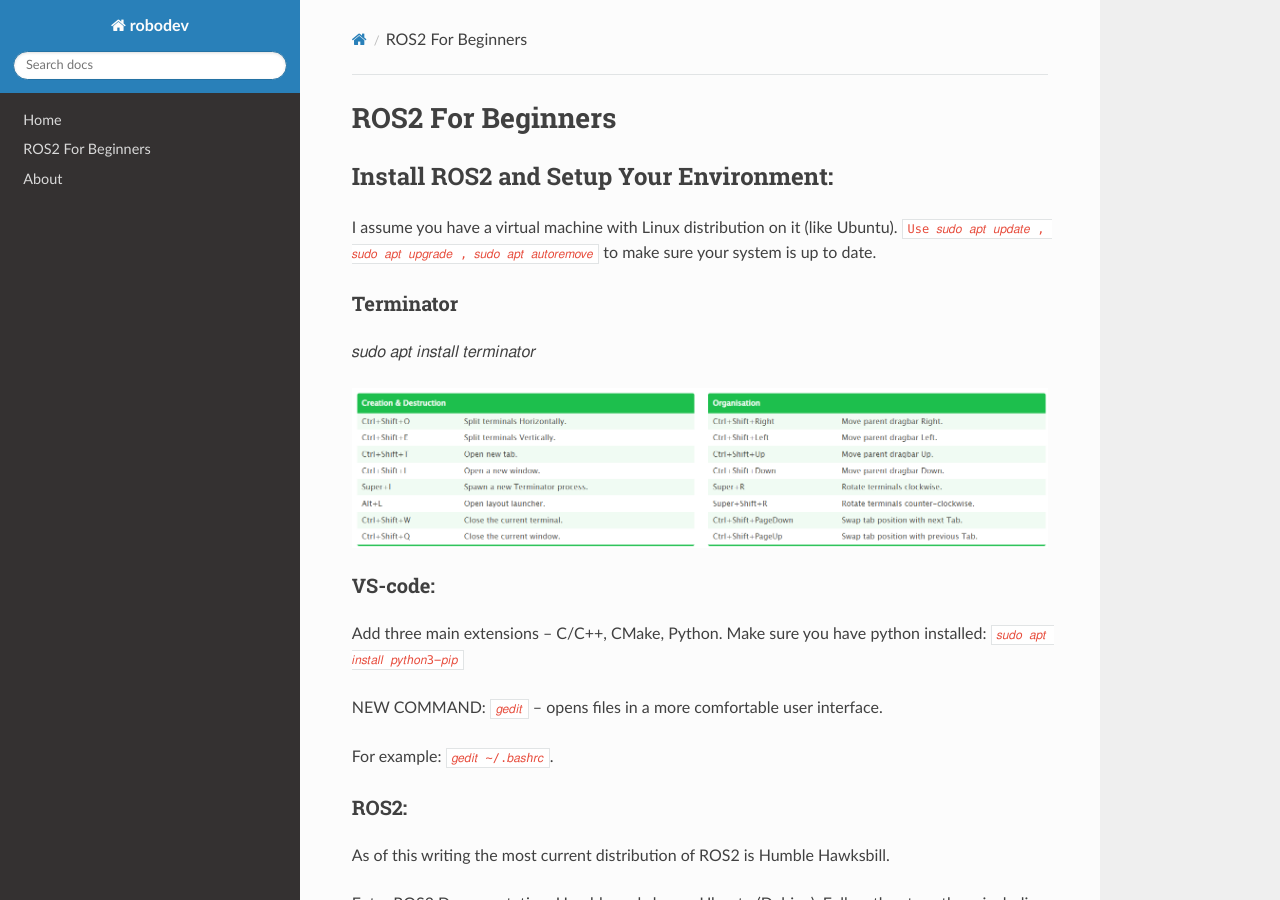
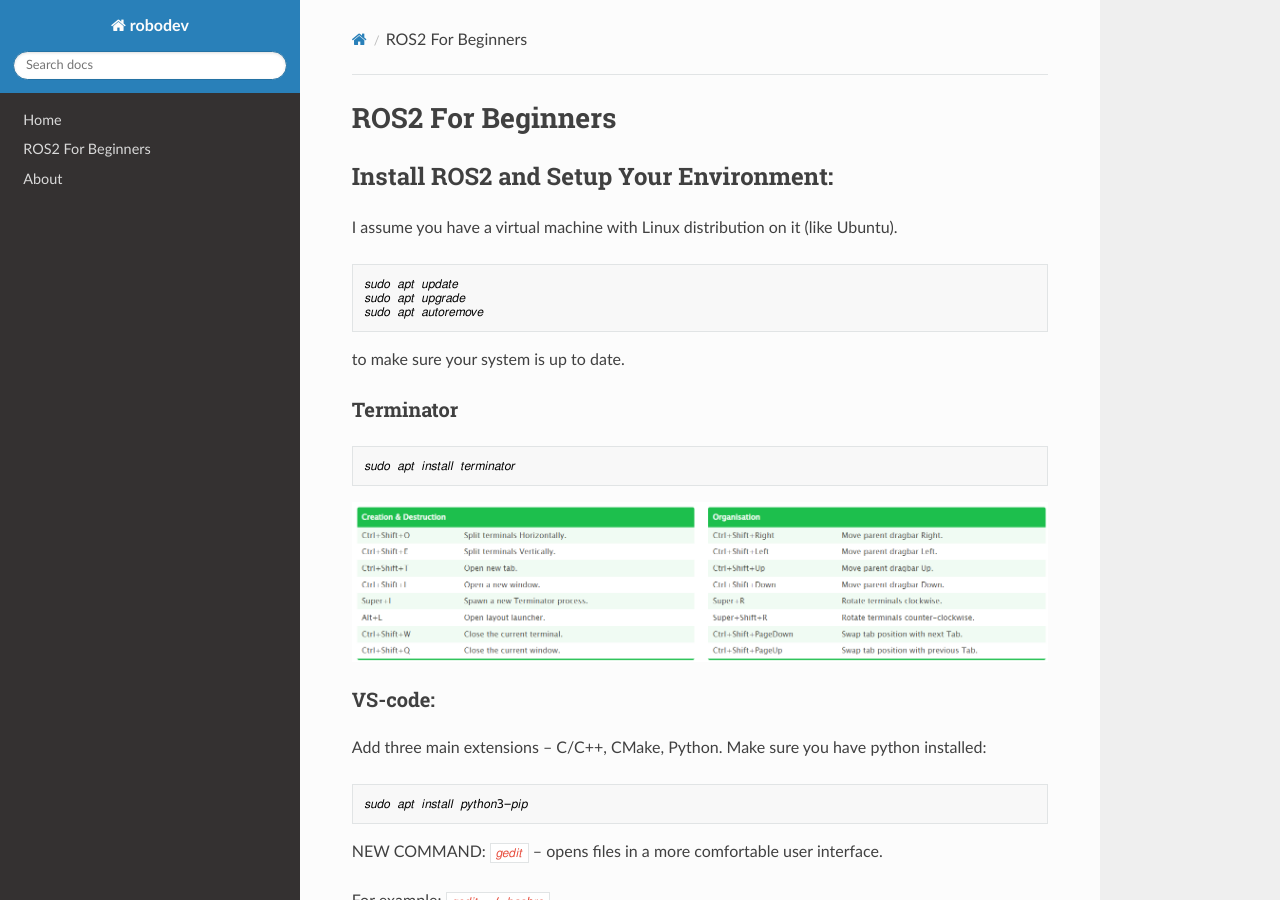
Before and after one commit to robodev8g/rosdoc, an MkDocs documentation site: the page built from docs/ros/index.md, in a window 1280 px wide and 900 px high. Built offline with MkDocs 1.6.1, drawn with Linux system fonts in a browser that asks for light colours; nearby versions of some CDN libraries.

Commit message:
add code blocks

````diff
--- a/docs/ros/index.md
+++ b/docs/ros/index.md
@@ -2,17 +2,27 @@
 
 ## Install ROS2 and Setup Your Environment:
 I assume you have a virtual machine with Linux distribution on it (like Ubuntu).
-`Use 𝑠𝑢𝑑𝑜 𝑎𝑝𝑡 𝑢𝑝𝑑𝑎𝑡𝑒 , 𝑠𝑢𝑑𝑜 𝑎𝑝𝑡 𝑢𝑝𝑔𝑟𝑎𝑑𝑒 , 𝑠𝑢𝑑𝑜 𝑎𝑝𝑡 𝑎𝑢𝑡𝑜𝑟𝑒𝑚𝑜𝑣𝑒` to make sure your system is up to date.
+``` bash
+𝑠𝑢𝑑𝑜 𝑎𝑝𝑡 𝑢𝑝𝑑𝑎𝑡𝑒
+𝑠𝑢𝑑𝑜 𝑎𝑝𝑡 𝑢𝑝𝑔𝑟𝑎𝑑𝑒
+𝑠𝑢𝑑𝑜 𝑎𝑝𝑡 𝑎𝑢𝑡𝑜𝑟𝑒𝑚𝑜𝑣𝑒
+```
+
+to make sure your system is up to date.
 
 ### Terminator
+``` bash
 𝑠𝑢𝑑𝑜 𝑎𝑝𝑡 𝑖𝑛𝑠𝑡𝑎𝑙𝑙 𝑡𝑒𝑟𝑚𝑖𝑛𝑎𝑡𝑜𝑟
-
+```
 ![](images/terminator_shortcuts.png)
 
 
 ### VS-code:
 Add three main extensions – C/C++, CMake, Python.
-Make sure you have python installed: `𝑠𝑢𝑑𝑜 𝑎𝑝𝑡 𝑖𝑛𝑠𝑡𝑎𝑙𝑙 𝑝𝑦𝑡ℎ𝑜𝑛3−𝑝𝑖𝑝`
+Make sure you have python installed:
+```bash
+𝑠𝑢𝑑𝑜 𝑎𝑝𝑡 𝑖𝑛𝑠𝑡𝑎𝑙𝑙 𝑝𝑦𝑡ℎ𝑜𝑛3−𝑝𝑖𝑝
+```
 
 NEW COMMAND: `𝑔𝑒𝑑𝑖𝑡` – opens files in a more comfortable user interface.
 
````
